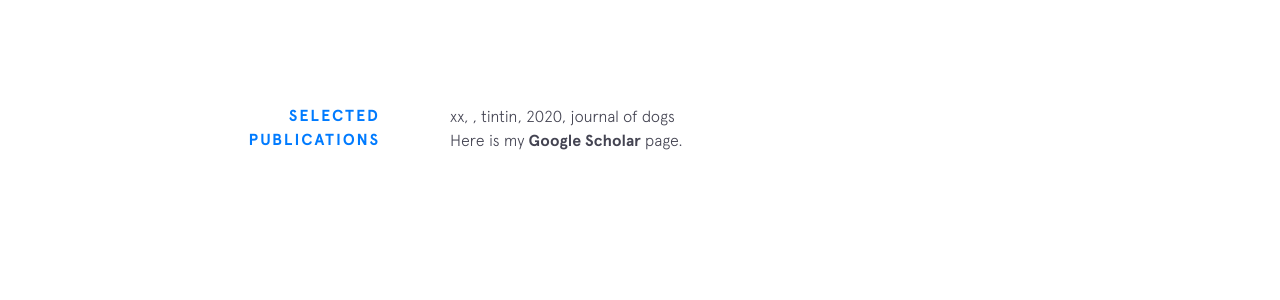
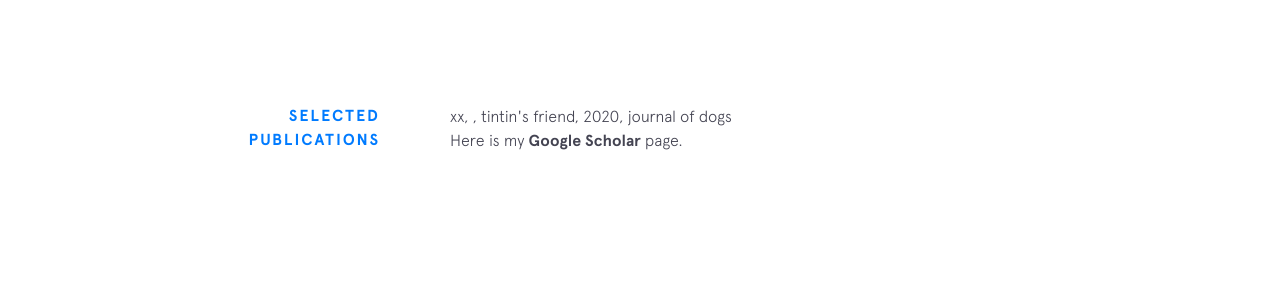
Before and after one commit to annabelxtan/annabelxtan.github.io, a Jekyll site: the page built from index.html, in a window 1280 px wide and 900 px high, scrolled down 1595 px. Shown: the part 173-473 px from the top of the window. Built offline with Jekyll 4.4.1, drawn with Linux system fonts in a browser that asks for light colours; nearby versions of some CDN libraries.

Commit message:
Update publications.yml

```diff
--- a/_data/publications.yml
+++ b/_data/publications.yml
@@ -1,5 +1,6 @@
 
 - title: xx
-  author : tintin
+  first author : tintin
+  author: tintin's friend
   year: 2020
   journal: journal of dogs
```
